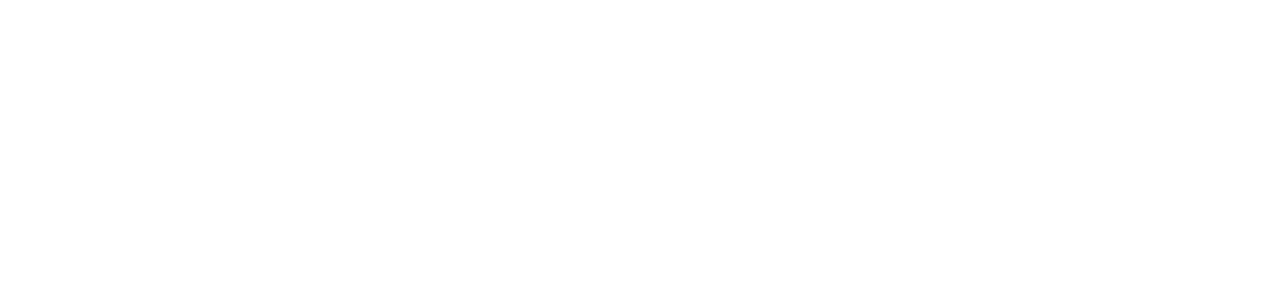
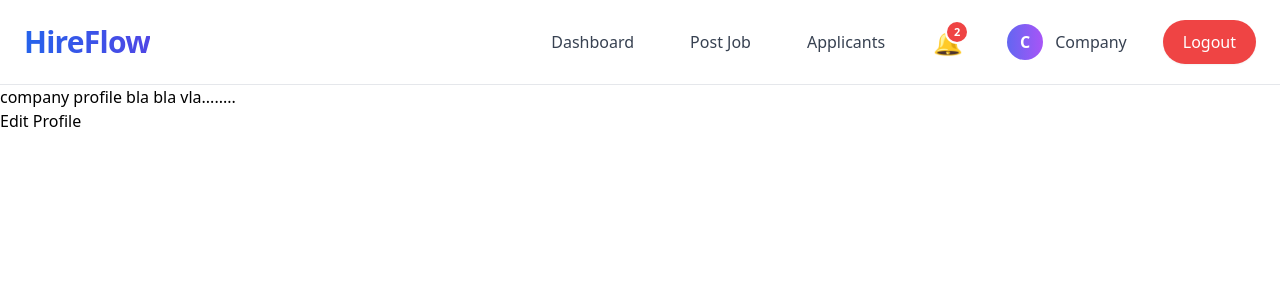
Before and after one commit to Shovon8054/hireflow, a React (Vite) app in the folder frontend/: page /company/profile in a window 1280 px wide. Before the commit this address had no page. Shown: the top 300 px of the page. Built offline with nearby package versions, Linux system fonts and the light colour scheme.

Commit message:
company profile frontend structure build done

```diff
--- a/frontend/src/App.jsx
+++ b/frontend/src/App.jsx
@@ -3,8 +3,13 @@
 import Signin from "./pages/Signin";
 import Signup from "./pages/Signup";
 import Home from "./pages/Home";
+
+// company
 import CompanyHome from "./pages/Company Pages/CompanyHome";
+import CompanyProfile from "./pages/Company Pages/CompanyProfile";
+import UpdateCompanyProfile from "./pages/Company Pages/UpdateCompanyProfile";
 
+// student
 import StudentProfile from "./pages/StudentProfile";
 import ShowStudentProfile from "./pages/ShowStudentProfile";
 
@@ -22,6 +27,9 @@
 
         {/* company */}
         <Route path="/company/home" element={<CompanyHome />} />
+        <Route path="/company/profile" element={<CompanyProfile />} />
+        <Route path="/company/profile" element={<CompanyProfile />} />
+        <Route path="/company/profile/update" element={<UpdateCompanyProfile />} />
       </Routes>
     </BrowserRouter>
   )
--- a/frontend/src/components/CompanyNavbar.jsx
+++ b/frontend/src/components/CompanyNavbar.jsx
@@ -20,7 +20,7 @@
 
           {/* Logo */}
           <Link
-            to="/company"
+            to="/company/home"
             className="text-3xl font-extrabold bg-gradient-to-r from-blue-600 to-indigo-600 bg-clip-text text-transparent tracking-tight"
           >
             HireFlow
@@ -67,7 +67,7 @@
 
             {/* Company Profile */}
             <Link
-              to="#"
+              to="/company/profile"
               className="flex items-center gap-3 px-3 py-2 rounded-full hover:bg-gray-100 transition-all duration-300"
             >
               <div className="w-9 h-9 rounded-full bg-gradient-to-r from-indigo-500 to-purple-500 flex items-center justify-center text-white font-semibold">
--- /dev/null
+++ b/frontend/src/pages/Company Pages/CompanyProfile.jsx
@@ -0,0 +1,22 @@
+import CompanyNavbar from "../../components/CompanyNavbar"
+import { useNavigate } from "react-router-dom";
+
+
+
+const CompanyProfile = () => {
+
+        const navigate = useNavigate();
+
+
+  return (
+    <div>
+        <CompanyNavbar/>
+      <h3>company profile bla bla vla........</h3>
+      <button onClick={() => navigate("/company/profile/update")}>
+         Edit Profile
+      </button>
+    </div>
+  )
+}
+
+export default CompanyProfile
--- /dev/null
+++ b/frontend/src/pages/Company Pages/UpdateCompanyProfile.jsx
@@ -0,0 +1,15 @@
+import { useNavigate } from "react-router-dom";
+
+const UpdateCompanyProfile = () => {
+    const navigate = useNavigate();
+  return (
+    <div>
+      <h3>heluu guyzzzzz</h3>
+      <button onClick={() => navigate(-1)}>
+         Back
+      </button>
+    </div>
+  )
+}
+
+export default UpdateCompanyProfile
```
Also changed, not shown: 2 other files (tests, documents, lock files or other folders).
